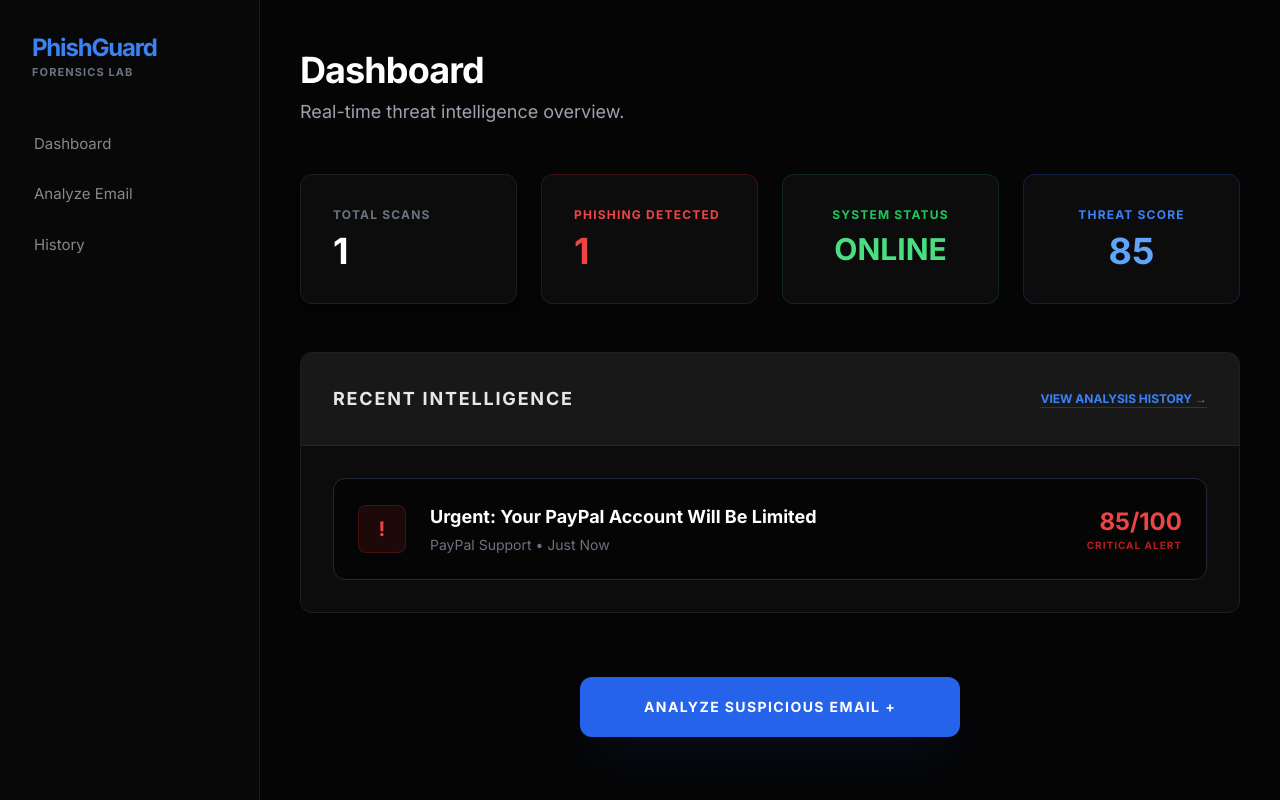
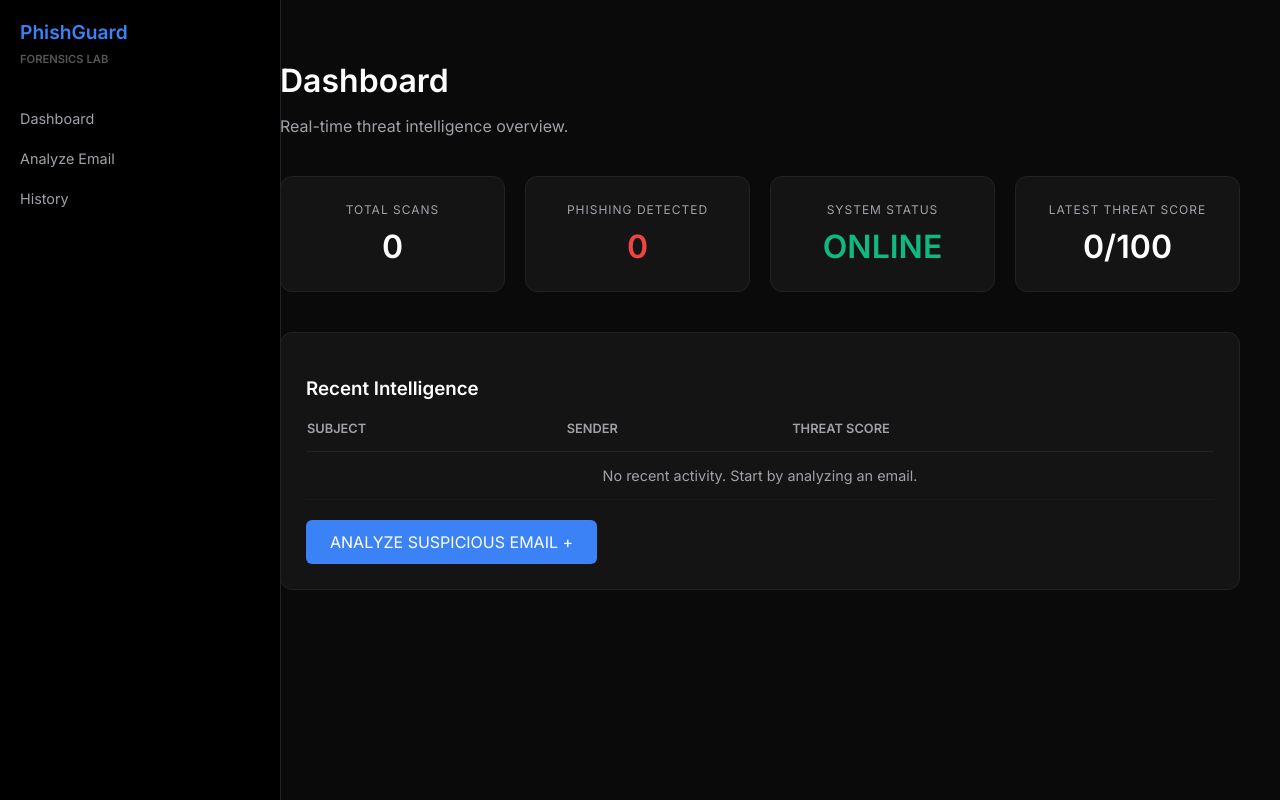
Before and after one commit to emonika0804-lgtm/PhishGuard-Forensics, a Flask app: page / in a window 1280 px wide. Run offline with Flask 3, Linux system fonts and the light colour scheme; some libraries are stand-ins or nearby versions.

Commit message:
Full dynamic update with report viewing

```diff
--- a/app.py
+++ b/app.py
@@ -3,7 +3,7 @@ from datetime import datetime
 
 app = Flask(__name__)
 
-# HISTORY STORAGE
+# GLOBAL HISTORY STORAGE
 analysis_history = []
 
 def analyze_logic(content, sender, subject):
@@ -11,30 +11,14 @@ def analyze_logic(content, sender, subject):
     sender_lower = sender.lower()
     subject_lower = subject.lower()
 
-    # 1. Define Trustworthy & Safe Keywords
-    # Indha keywords email-la irundha adhu 'Safe' nu consider aagum
-    safe_indicators = [
-        "meeting", "sync", "workshop", "university", "dinner",
-        "official", "microsoft", "google", "tcs", "zoho",
-        "interview", "scheduled", "reminder", "invitation"
-    ]
+    # Trusted keywords
+    safe_indicators = ["meeting", "sync", "workshop", "university", "dinner", "official", "tcs", "zoho", "interview", "scheduled"]
+    # Phishing keywords
+    risk_indicators = ["urgent", "action required", "account suspended", "verify now", "login immediately", "password reset", "unusual activity", "click here"]
 
-    # 2. Define High-Risk Phishing Keywords
-    # Indha keywords irundha 'Phishing' score egharum
-    risk_indicators = [
-        "urgent", "action required", "account suspended", "verify now",
-        "login immediately", "password reset", "unusual activity",
-        "click here", "gift card", "lottery", "winner"
-    ]
-
-    # Check if it matches safe patterns
     is_safe = any(word in content_lower or word in sender_lower or word in subject_lower for word in safe_indicators)
-
-    # Check if it has risky patterns
     has_risk = any(word in content_lower or word in subject_lower for word in risk_indicators)
 
-    # FINAL LOGIC
-    # Priority 1: Risk keywords dominate
     if has_risk:
         return {
             "score": 92,
@@ -42,12 +26,10 @@ def analyze_logic(content, sender, subject):
             "severity": "CRITICAL",
             "explanation": "This email uses high-pressure tactics and suspicious keywords common in phishing attacks.",
             "indicators": [
-                {"title": "URGENCY_TACTIC", "desc": "Uses language designed to provoke immediate, unthinking action."},
-                {"title": "SUSPICIOUS_LINK", "desc": "Contains call-to-action phrases typical of credential theft."},
-                {"title": "SENDER_REPUTATION", "desc": "Domain verification failed or sender is unrecognized."}
+                {"title": "URGENCY_TACTIC", "desc": "Uses language designed to provoke immediate action."},
+                {"title": "SUSPICIOUS_LINK", "desc": "Contains call-to-action phrases typical of credential theft."}
             ]
         }
-    # Priority 2: Safe keywords match
     elif is_safe:
         return {
             "score": 8,
@@ -56,11 +38,9 @@ def analyze_logic(content, sender, subject):
             "explanation": "The content matches professional communication patterns. No malicious intent detected.",
             "indicators": [
                 {"title": "TRUSTED_CONTEXT", "desc": "Matches recognized professional/personal keywords (Sync/Meeting)."},
-                {"title": "NEUTRAL_TONE", "desc": "The email is informative and does not demand urgent action."},
                 {"title": "SAFE_DOMAIN", "desc": "Sender appears to be from a recognized professional domain."}
             ]
         }
-    # Priority 3: Default (Neutral/Unknown)
     else:
         return {
             "score": 45,
@@ -68,16 +48,17 @@ def analyze_logic(content, sender, subject):
             "severity": "MEDIUM / CAUTION",
             "explanation": "This email doesn't have clear phishing or safe marks. Proceed with caution.",
             "indicators": [
-                {"title": "UNKNOWN_SENDER", "desc": "Sender is not in the trusted or blocked list."},
-                {"title": "GENERAL_CONTENT", "desc": "Content is generic and requires manual verification."}
+                {"title": "UNKNOWN_SENDER", "desc": "Sender is not in the trusted or blocked list."}
             ]
         }
 
 @app.route('/')
 def dashboard():
     total_scans = len(analysis_history)
+    phishing_count = len([res for res in analysis_history if res['score'] > 50])
+    latest_threat_score = analysis_history[-1]['score'] if analysis_history else 0
     recent = analysis_history[::-1][:5]
-    return render_template('dashboard.html', history=recent, total=total_scans)
+    return render_template('dashboard.html', history=recent, total=total_scans, phishing=phishing_count, latest=latest_threat_score)
 
 @app.route('/analyze', methods=['GET', 'POST'])
 def analyze():
@@ -87,18 +68,28 @@ def analyze():
         body = request.form.get('email_body')
 
         results = analyze_logic(body, sender, subject)
-        results['sender'] = sender
-        results['subject'] = subject
-        results['timestamp'] = datetime.now().strftime("%Y-%m-%d %H:%M")
+        results.update({
+            'sender': sender,
+            'subject': subject,
+            'timestamp': datetime.now().strftime("%Y-%m-%d %H:%M")
+        })
 
         analysis_history.append(results)
-
         return render_template('results.html', results=results)
     return render_template('analyze_input.html')
 
 @app.route('/history')
 def history():
-    return render_template('history.html', history=analysis_history[::-1])
+    # Enumerate helps us keep track of original index for the "View Report" link
+    indexed_history = list(enumerate(analysis_history))
+    return render_template('history.html', history=indexed_history[::-1])
+
+@app.route('/report/<int:report_id>')
+def view_report(report_id):
+    if 0 <= report_id < len(analysis_history):
+        report_data = analysis_history[report_id]
+        return render_template('results.html', results=report_data)
+    return "Report Not Found", 404
 
 if __name__ == '__main__':
     app.run(debug=True)
--- a/templates/dashboard.html
+++ b/templates/dashboard.html
@@ -1,56 +1,156 @@
-{% extends "base.html" %}
-{% block content %}
-<div class="mb-12">
-    <h2 class="text-4xl font-extrabold tracking-tight">Dashboard</h2>
-    <p class="text-gray-400 text-lg mt-2 font-medium">Real-time threat intelligence overview.</p>
-</div>
+<!DOCTYPE html>
+<html lang="en">
+<head>
+    <meta charset="UTF-8">
+    <meta name="viewport" content="width=device-width, initial-scale=1.0">
+    <title>PhishGuard | Dashboard</title>
+    <link rel="stylesheet" href="{{ url_for('static', filename='css/style.css') }}">
+    <link href="https://fonts.googleapis.com/css2?family=Inter:wght@300;400;600&display=swap" rel="stylesheet">
+    <style>
+        :root {
+            --bg-dark: #0a0a0a;
+            --card-bg: #141414;
+            --accent-blue: #3b82f6;
+            --accent-red: #ef4444;
+            --accent-green: #10b981;
+            --text-main: #ffffff;
+            --text-dim: #a1a1aa;
+        }
+        body {
+            background-color: var(--bg-dark);
+            color: var(--text-main);
+            font-family: 'Inter', sans-serif;
+            margin: 0;
+            display: flex;
+        }
+        /* Sidebar */
+        .sidebar {
+            width: 240px;
+            height: 100vh;
+            background: #000;
+            border-right: 1px solid #222;
+            padding: 20px;
+            position: fixed;
+        }
+        .logo { font-weight: 600; color: var(--accent-blue); margin-bottom: 40px; font-size: 1.2rem; }
+        .nav-links { list-style: none; padding: 0; }
+        .nav-links li { margin: 20px 0; }
+        .nav-links a { color: var(--text-dim); text-decoration: none; font-size: 0.9rem; transition: 0.3s; }
+        .nav-links a:hover { color: var(--text-main); }
 
-<div class="grid grid-cols-1 md:grid-cols-4 gap-6 mb-12">
-    <div class="card p-8 shadow-xl">
-        <p class="text-xs text-gray-500 uppercase font-bold tracking-widest mb-2">Total Scans</p>
-        <p class="text-4xl font-black text-white">1</p>
-    </div>
-    <div class="card p-8 border-red-900/40">
-        <p class="text-xs text-red-500 uppercase font-bold tracking-widest mb-2">Phishing Detected</p>
-        <p class="text-4xl font-black text-red-500">1</p>
-    </div>
-    <div class="card p-8 border-green-900/40 text-center">
-        <p class="text-xs text-green-500 uppercase font-bold tracking-widest mb-2">System Status</p>
-        <p class="text-3xl font-black text-green-400 uppercase">Online</p>
-    </div>
-    <div class="card p-8 border-blue-900/40 text-center">
-        <p class="text-xs text-blue-500 uppercase font-bold tracking-widest mb-2">Threat Score</p>
-        <p class="text-4xl font-black text-blue-400">85</p>
-    </div>
-</div>
+        /* Main Content */
+        .main-content {
+            margin-left: 240px;
+            padding: 40px;
+            width: 100%;
+        }
+        h1 { font-size: 2rem; margin-bottom: 5px; }
+        .subtitle { color: var(--text-dim); margin-bottom: 40px; }
 
-<div class="card overflow-hidden">
-    <div class="p-8 border-b border-gray-800 flex justify-between items-center bg-white/5">
-        <h3 class="text-lg font-bold text-gray-200 uppercase tracking-widest">Recent Intelligence</h3>
-        <a href="/history" class="text-xs text-blue-500 font-bold uppercase border-b border-blue-500/30">View Analysis History →</a>
-    </div>
-    <div class="p-8">
-        <div class="flex items-center justify-between p-6 bg-black/60 border border-gray-800 rounded-xl hover:border-gray-600 transition group">
-            <div class="flex items-center space-x-6">
-                <div class="w-12 h-12 rounded-lg bg-red-900/20 flex items-center justify-center border border-red-900/40">
-                    <span class="text-red-500 text-xl font-bold">!</span>
-                </div>
-                <div>
-                    <p class="text-lg font-bold text-white group-hover:text-blue-400 transition">Urgent: Your PayPal Account Will Be Limited</p>
-                    <p class="text-sm text-gray-500 mt-1">PayPal Support • Just Now</p>
-                </div>
+        /* Stats Grid */
+        .stats-grid {
+            display: grid;
+            grid-template-columns: repeat(4, 1fr);
+            gap: 20px;
+            margin-bottom: 40px;
+        }
+        .stat-card {
+            background: var(--card-bg);
+            padding: 25px;
+            border-radius: 12px;
+            border: 1px solid #222;
+            text-align: center;
+        }
+        .stat-label { font-size: 0.75rem; color: var(--text-dim); text-transform: uppercase; letter-spacing: 1px; }
+        .stat-value { font-size: 2rem; font-weight: 600; margin-top: 10px; }
+        .stat-value.red { color: var(--accent-red); }
+        .stat-value.green { color: var(--accent-green); }
+
+        /* Recent Activity Table */
+        .activity-section {
+            background: var(--card-bg);
+            border-radius: 12px;
+            padding: 25px;
+            border: 1px solid #222;
+        }
+        table { width: 100%; border-collapse: collapse; margin-top: 20px; }
+        th { text-align: left; color: var(--text-dim); font-size: 0.8rem; padding-bottom: 15px; border-bottom: 1px solid #222; }
+        td { padding: 15px 0; border-bottom: 1px solid #1a1a1a; font-size: 0.9rem; }
+        .btn-analyze {
+            background: var(--accent-blue);
+            color: white;
+            padding: 12px 24px;
+            border-radius: 6px;
+            text-decoration: none;
+            display: inline-block;
+            margin-top: 20px;
+            font-weight: 500;
+        }
+    </style>
+</head>
+<body>
+
+    <nav class="sidebar">
+        <div class="logo">PhishGuard <br><span style="font-size: 0.7rem; color: #555;">FORENSICS LAB</span></div>
+        <ul class="nav-links">
+            <li><a href="/">Dashboard</a></li>
+            <li><a href="/analyze">Analyze Email</a></li>
+            <li><a href="/history">History</a></li>
+        </ul>
+    </nav>
+
+    <main class="main-content">
+        <h1>Dashboard</h1>
+        <p class="subtitle">Real-time threat intelligence overview.</p>
+
+        <div class="stats-grid">
+            <div class="stat-card">
+                <div class="stat-label">Total Scans</div>
+                <div class="stat-value">{{ total }}</div>
             </div>
-            <div class="text-right">
-                <p class="text-red-500 font-black text-2xl">85/100</p>
-                <p class="text-[10px] text-red-700 font-bold uppercase tracking-widest">Critical Alert</p>
+            <div class="stat-card">
+                <div class="stat-label">Phishing Detected</div>
+                <div class="stat-value red">{{ phishing }}</div>
+            </div>
+            <div class="stat-card">
+                <div class="stat-label">System Status</div>
+                <div class="stat-value green">ONLINE</div>
+            </div>
+            <div class="stat-card">
+                <div class="stat-label">Latest Threat Score</div>
+                <div class="stat-value">{{ latest }}/100</div>
             </div>
         </div>
-    </div>
-</div>
 
-<div class="mt-16 flex justify-center">
-    <a href="/analyze" class="bg-blue-600 hover:bg-blue-700 text-white px-16 py-5 rounded-xl font-black text-sm uppercase tracking-widest transition shadow-2xl shadow-blue-900/20 active:scale-95">
-        Analyze Suspicious Email +
-    </a>
-</div>
-{% endblock %}
+        <section class="activity-section">
+            <h3>Recent Intelligence</h3>
+            <table>
+                <thead>
+                    <tr>
+                        <th>SUBJECT</th>
+                        <th>SENDER</th>
+                        <th>THREAT SCORE</th>
+                    </tr>
+                </thead>
+                <tbody>
+                    {% for item in history %}
+                    <tr>
+                        <td>{{ item.subject }}</td>
+                        <td>{{ item.sender }}</td>
+                        <td style="color: {% if item.score > 50 %}#ef4444{% else %}#10b981{% endif %}">
+                            {{ item.score }}/100
+                        </td>
+                    </tr>
+                    {% else %}
+                    <tr>
+                        <td colspan="3" style="text-align: center; color: var(--text-dim);">No recent activity. Start by analyzing an email.</td>
+                    </tr>
+                    {% endfor %}
+                </tbody>
+            </table>
+            <a href="/analyze" class="btn-analyze">ANALYZE SUSPICIOUS EMAIL +</a>
+        </section>
+    </main>
+
+</body>
+</html>
```
Also changed, not shown: templates/history.html (+41 -29 lines), templates/results.html (+42 -51 lines).
